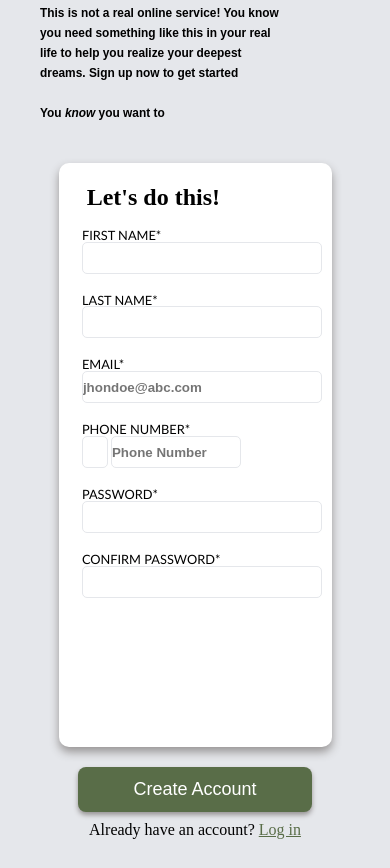
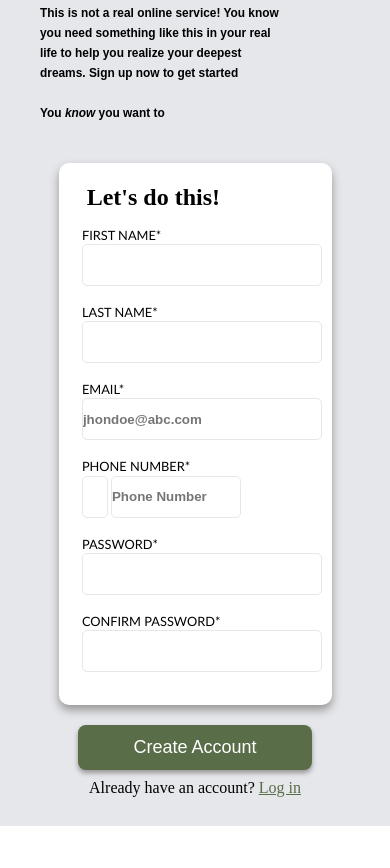
Before and after one commit to PranithAlva/Sign-up-form, a website built with Vite: page index.html in a window 390 px wide. Shown: the part 722-1590 px from the top of the page. After the commit the page ends 1548 px from the top, so only its background shows below. Built offline with nearby package versions, Linux system fonts and the light colour scheme.

Commit message:
small commit

```diff
--- a/style.css
+++ b/style.css
@@ -358,8 +358,9 @@ input:focus {
 		width: 100%;
 	}
 	input {
+		margin-top: 1%;
 		width: 100%;
-		height: 30px;
+		height: 40px;
 		padding: 0px;
 	}
 	#form-box {
@@ -368,7 +369,7 @@ input:focus {
 		margin: 20px 15% 20px 15%;
 		padding: 3% 3% 6% 6%;
 		border-radius: 10px;
-		height: 65vh;
+		height: 100%;
 	}
 
 	.form-closer {
```
